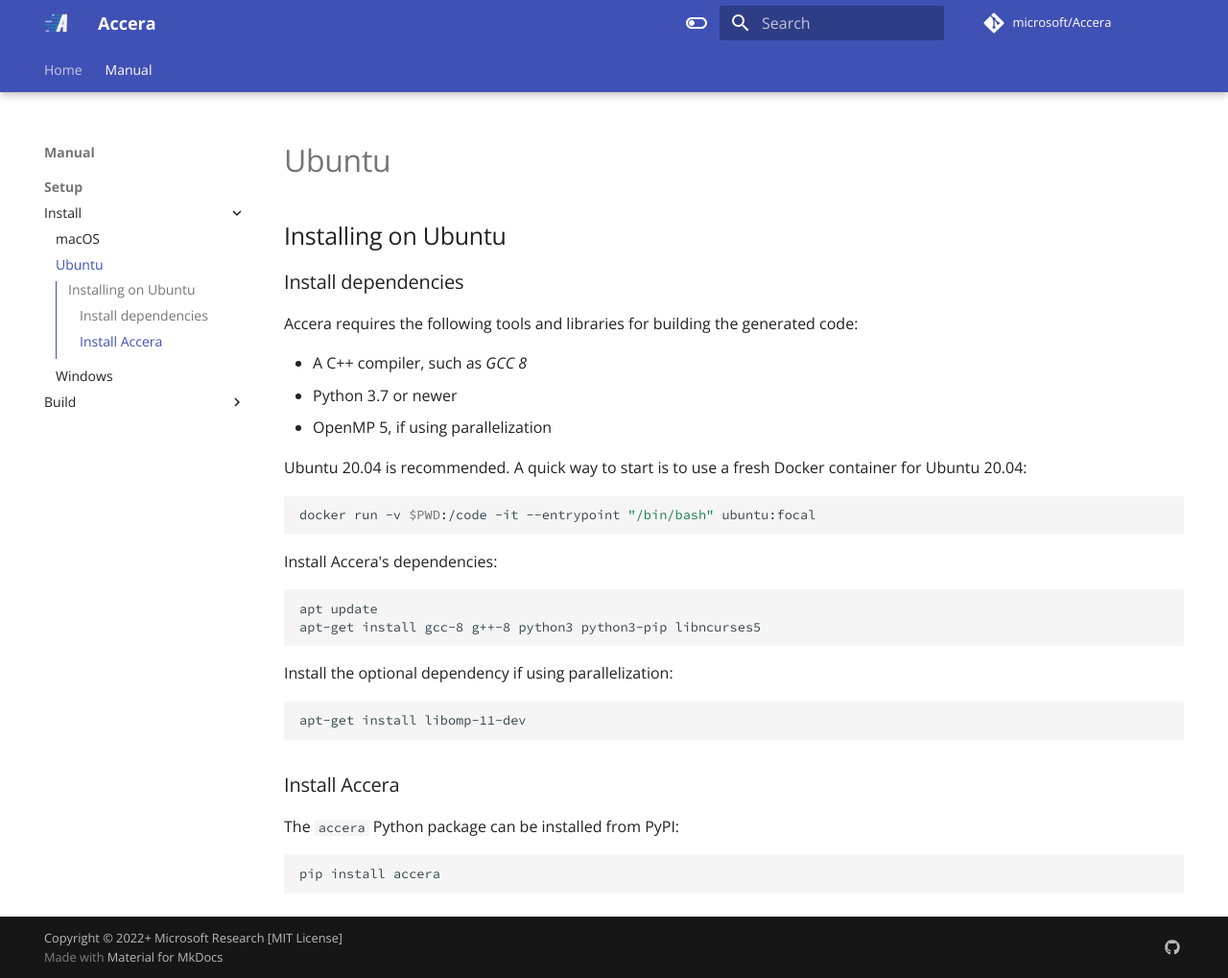
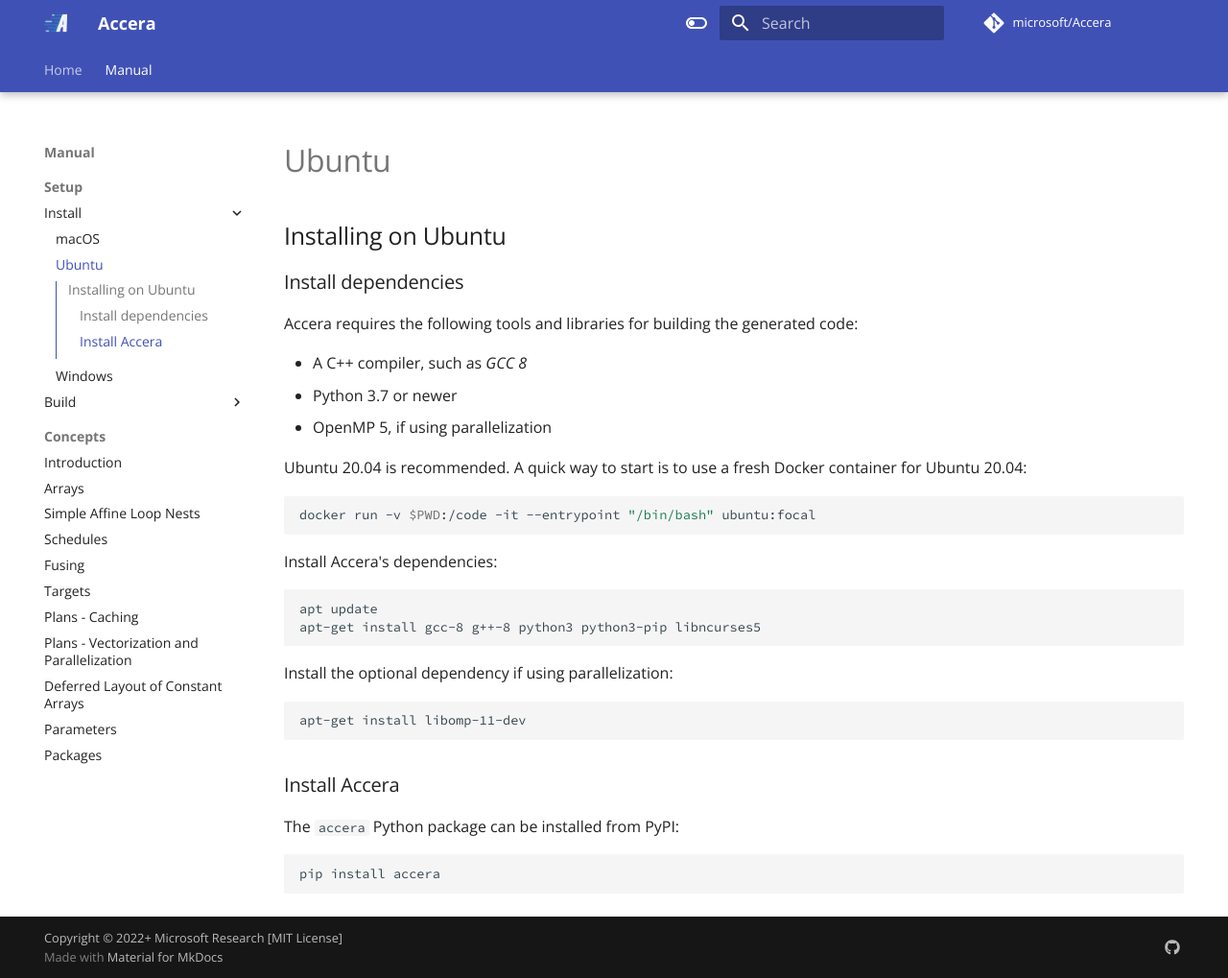
Before and after one commit to microsoft/Accera, an MkDocs documentation site: the page built from docs/Install/Installing_Accera_on_Ubuntu.md, in a window 1280 px wide and 1019 px high. Shown: the whole window at 96% size. Built offline with MkDocs 1.6.1 and Material for MkDocs 9.7.7, drawn with Linux system fonts in a browser that asks for light colours; comment, search, counter and statistics services are not loaded.

Commit message:
Concepts

```diff
--- a/mkdocs.yml
+++ b/mkdocs.yml
@@ -66,3 +66,15 @@
           - macOS: Install/Building_on_MacOS.md
           - Ubuntu: Install/Building_on_Ubuntu.md
           - Windows: Install/Building_on_Windows.md
+      - Concepts:
+          - Introduction: Manual/00 Introduction.md
+          - Arrays: Manual/01 Arrays.md
+          - Simple Affine Loop Nests: Manual/02 Simple Affine Loop Nests.md
+          - Schedules: Manual/03 Schedules.md
+          - Fusing: Manual/04 Fusing.md
+          - Targets: Manual/05 Targets.md
+          - Plans - Caching: Manual/06 Plans - Caching.md
+          - Plans - Vectorization and Parallelization: Manual/07 Plans - Vectorization and Parallelization.md
+          - Deferred Layout of Constant Arrays: Manual/08 Deferred Layout of Constant Arrays.md
+          - Parameters: Manual/09 Parameters.md
+          - Packages: Manual/10 Packages.md
```
